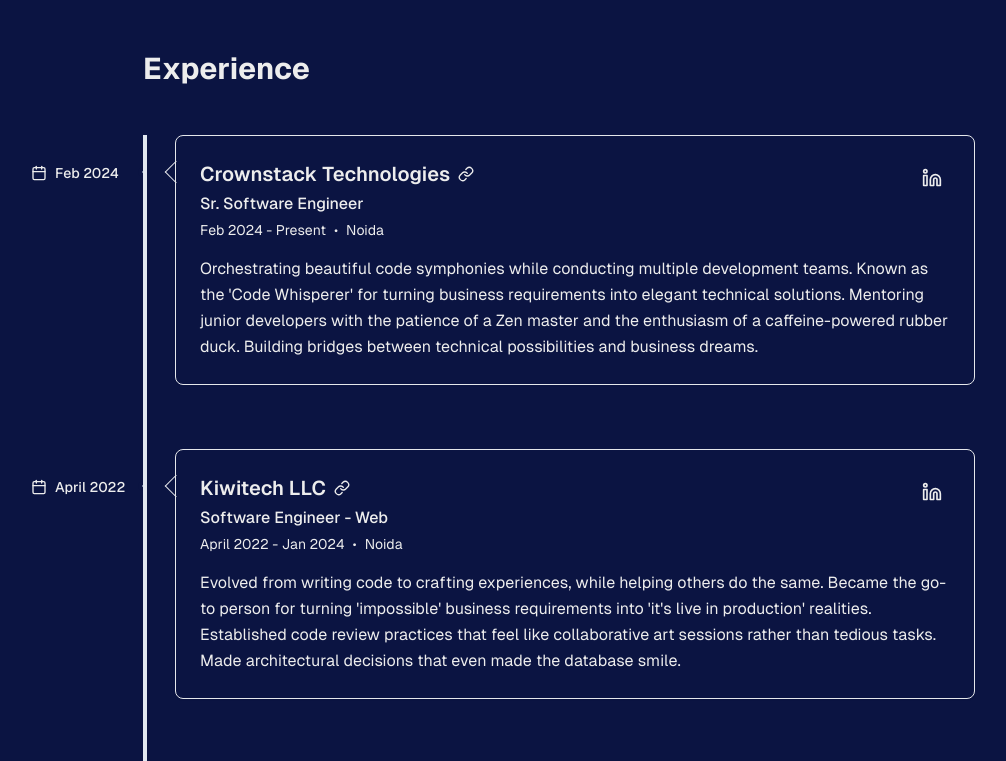
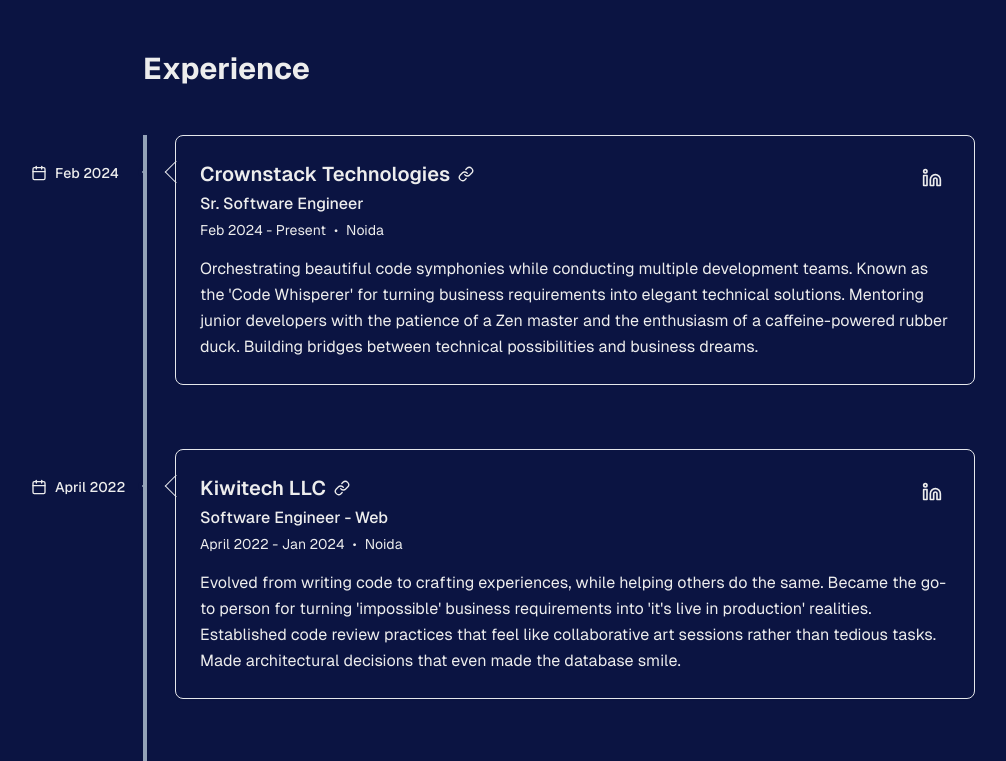
Before and after one commit to punna1958/Portfolio, a Next.js app: page / in a window 1280 px wide. Shown: the part 1200-1961 px from the top of the page, without its empty margins (81-1087 px from the left). Built offline with nearby package versions, Linux system fonts and the light colour scheme.

Commit message:
timeline styling

```diff
--- a/src/components/Experience.tsx
+++ b/src/components/Experience.tsx
@@ -16,7 +16,7 @@
         <div className="relative" ref={timelineRef}>
           {/* Animated Vertical Timeline Line */}
           <div
-            className="absolute left-0 top-0 h-full w-1 bg-slate-200 dark:bg-slate-800 origin-top transition-transform duration-1000"
+            className="absolute left-0 top-0 h-full w-1 bg-slate-400  origin-top transition-transform duration-1000"
             style={{
               zIndex: 1,
               transform: `scaleY(${timelineInView ? 1 : 0})`,
```
